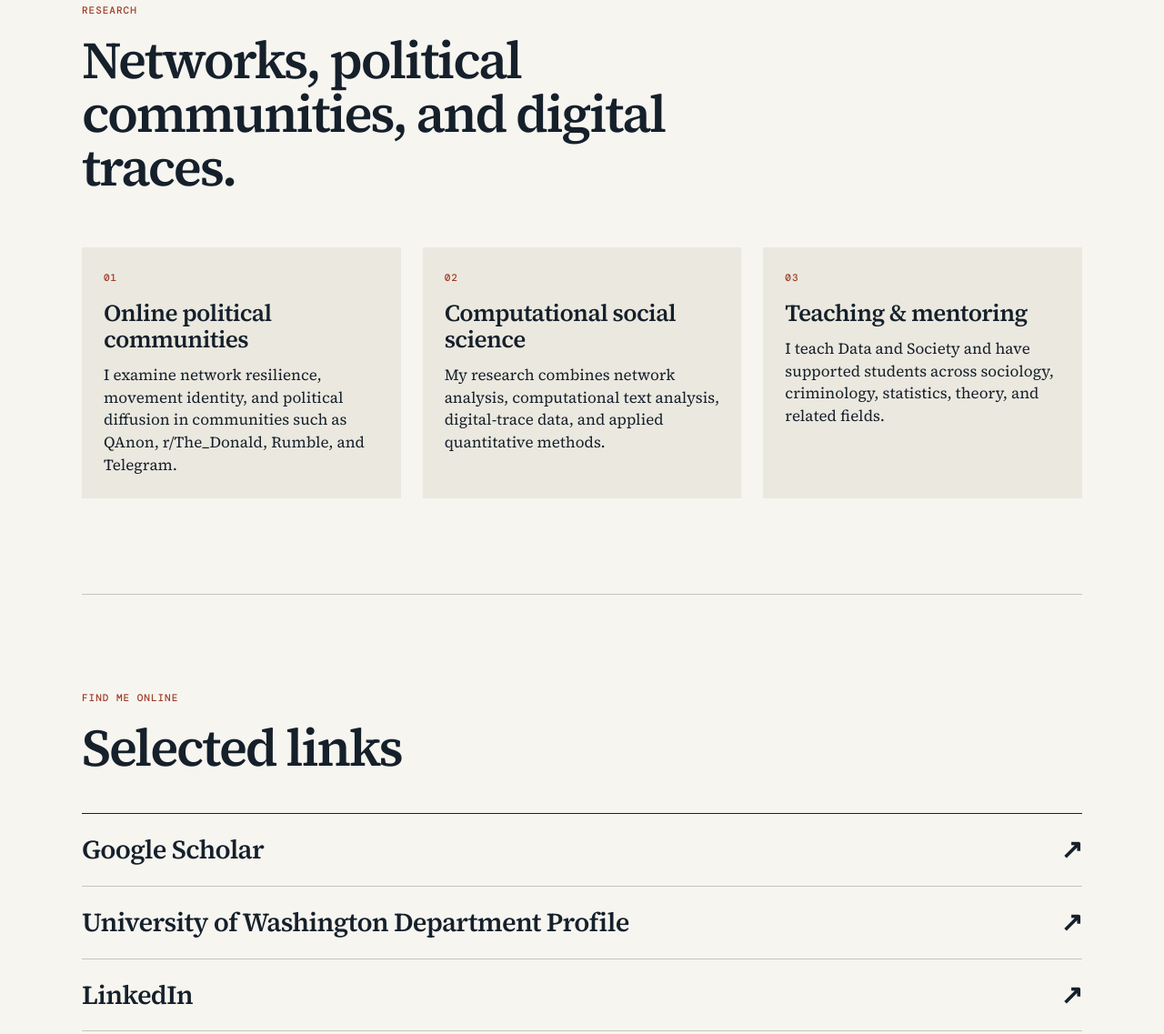
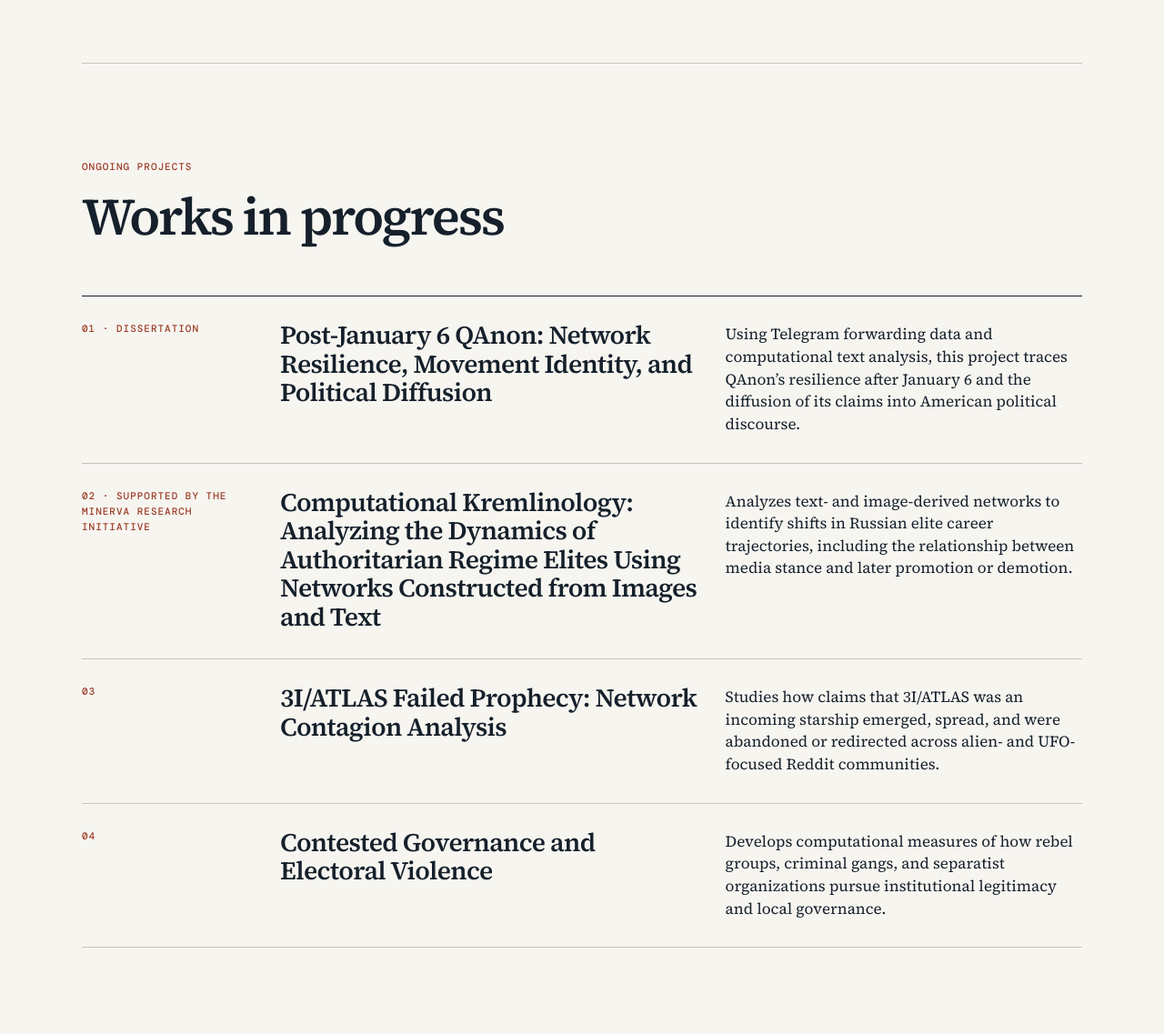
Before and after one commit to brownz2015/brownz2015.github.io, a plain HTML site: page index.html in a window 1280 px wide. Shown: the part 1296-2433 px from the top of the page at 91% size. Drawn offline with nearby package versions, Linux system fonts and the light colour scheme.

Commit message:
Add files via upload

```diff
--- a/index.html
+++ b/index.html
@@ -12,7 +12,6 @@
   </head>
   <body>
     <header class="site-header">
-      <a class="wordmark" href="#top" aria-label="Zachary Brown home">ZB</a>
       <nav aria-label="Primary navigation">
         <a href="#about">About</a>
         <a href="#research">Research</a>
@@ -31,10 +30,10 @@
         </div>
       </section>
 
-      <section id="about" class="content-section split" aria-labelledby="about-heading">
+      <section id="about" class="content-section split" aria-label="About">
         <div>
           <p class="eyebrow">About</p>
-          <h2 id="about-heading">Social life is increasingly networked.</h2>
+          <img class="about-photo" src="me.jpg" alt="Zachary Brown in graduation regalia outside the University of Washington's Suzzallo Library">
         </div>
         <div class="body-copy">
           <p>I am a Ph.D. candidate in Sociology at the University of Washington, Seattle, where I study social networks, political sociology, social movements, and social media. I expect to complete my degree in Spring 2027.</p>
@@ -44,30 +43,34 @@
 
       <section id="research" class="content-section research" aria-labelledby="research-heading">
         <div class="section-intro">
-          <p class="eyebrow">Research</p>
-          <h2 id="research-heading">Networks, political communities, and digital traces.</h2>
+          <p class="eyebrow">Ongoing projects</p>
+          <h2 id="research-heading">Works in progress</h2>
         </div>
-        <div class="research-grid">
+        <div class="project-list">
           <article>
-            <p class="number">01</p>
-            <h3>Online political communities</h3>
-            <p>I examine network resilience, movement identity, and political diffusion in communities such as QAnon, r/The_Donald, Rumble, and Telegram.</p>
+            <p class="number">01 · Dissertation</p>
+            <h3>Post-January 6 QAnon: Network Resilience, Movement Identity, and Political Diffusion</h3>
+            <p>Using Telegram forwarding data and computational text analysis, this project traces QAnon’s resilience after January 6 and the diffusion of its claims into American political discourse.</p>
           </article>
           <article>
-            <p class="number">02</p>
-            <h3>Computational social science</h3>
-            <p>My research combines network analysis, computational text analysis, digital-trace data, and applied quantitative methods.</p>
+            <p class="number">02 · Supported by the Minerva Research Initiative</p>
+            <h3>Computational Kremlinology: Analyzing the Dynamics of Authoritarian Regime Elites Using Networks Constructed from Images and Text</h3>
+            <p>Analyzes text- and image-derived networks to identify shifts in Russian elite career trajectories, including the relationship between media stance and later promotion or demotion.</p>
           </article>
           <article>
             <p class="number">03</p>
-            <h3>Teaching &amp; mentoring</h3>
-            <p>I teach Data and Society and have supported students across sociology, criminology, statistics, theory, and related fields.</p>
+            <h3>3I/ATLAS Failed Prophecy: Network Contagion Analysis</h3>
+            <p>Studies how claims that 3I/ATLAS was an incoming starship emerged, spread, and were abandoned or redirected across alien- and UFO-focused Reddit communities.</p>
+          </article>
+          <article>
+            <p class="number">04</p>
+            <h3>Contested Governance and Electoral Violence</h3>
+            <p>Develops computational measures of how rebel groups, criminal gangs, and separatist organizations pursue institutional legitimacy and local governance.</p>
           </article>
         </div>
       </section>
 
       <section class="content-section connect" aria-labelledby="connect-heading">
-        <p class="eyebrow">Find me online</p>
         <h2 id="connect-heading">Selected links</h2>
         <div class="link-list">
           <a href="https://scholar.google.com/citations?user=vDK7fuoAAAAJ&amp;hl=en" target="_blank" rel="noopener noreferrer">Google Scholar <span aria-hidden="true">↗</span></a>
--- a/styles.css
+++ b/styles.css
@@ -13,8 +13,7 @@ html { scroll-behavior: smooth; }
 body { margin: 0; background: var(--paper); color: var(--ink); font-family: var(--serif); font-size: 18px; line-height: 1.55; }
 a { color: inherit; }
 .site-header, main, footer { max-width: 1180px; margin: auto; padding-left: 40px; padding-right: 40px; }
-.site-header { display: flex; align-items: center; justify-content: space-between; height: 88px; }
-.wordmark { background: var(--ink); color: var(--paper); display: grid; width: 42px; height: 42px; place-items: center; font-family: var(--sans); font-size: 15px; font-weight: 500; letter-spacing: -1px; text-decoration: none; }
+.site-header { display: flex; align-items: center; justify-content: flex-end; height: 88px; }
 nav { display: flex; gap: 27px; font-family: var(--sans); font-size: 12px; text-transform: uppercase; letter-spacing: .06em; }
 nav a { text-decoration: none; }
 nav a:hover, .text-link:hover, footer a:hover { color: var(--accent); }
@@ -30,13 +29,14 @@ h1 { max-width: 950px; margin-bottom: 14px; font-size: clamp(62px, 10vw, 132px);
 .content-section { padding-top: 105px; padding-bottom: 105px; border-bottom: 1px solid var(--line); }
 .split { display: grid; grid-template-columns: 1fr 1fr; gap: 80px; }
 h2 { margin-bottom: 0; font-size: clamp(34px, 4.5vw, 58px); font-weight: 600; letter-spacing: -.04em; line-height: 1.03; }
+.about-photo { display: block; width: 100%; max-width: 475px; aspect-ratio: 1 / 1; object-fit: cover; object-position: 50% 42%; }
 .body-copy { max-width: 520px; font-size: 21px; }
 .body-copy p + p { margin-top: 22px; }
 .section-intro { max-width: 800px; margin-bottom: 58px; }
-.research-grid { display: grid; grid-template-columns: repeat(3, 1fr); gap: 24px; }
-.research-grid article { min-height: 265px; padding: 25px 24px; background: var(--paper-deep); }
-.research-grid h3 { margin-bottom: 12px; font-size: 26px; font-weight: 600; letter-spacing: -.025em; line-height: 1.12; }
-.research-grid article p:last-child { margin-bottom: 0; font-size: 17px; line-height: 1.45; }
+.project-list { border-top: 1px solid var(--ink); }
+.project-list article { display: grid; grid-template-columns: 190px minmax(250px, 1fr) minmax(240px, .85fr); gap: 28px; padding: 27px 0 30px; border-bottom: 1px solid var(--line); }
+.project-list h3 { margin: 0; font-size: clamp(22px, 2.2vw, 31px); font-weight: 600; letter-spacing: -.025em; line-height: 1.12; }
+.project-list article p:last-child { margin: 2px 0 0; font-size: 17px; line-height: 1.45; }
 .connect h2 { margin-bottom: 42px; }
 .link-list { border-top: 1px solid var(--ink); }
 .link-list a { display: flex; justify-content: space-between; gap: 20px; padding: 17px 0; border-bottom: 1px solid var(--line); font-size: clamp(20px, 2.5vw, 29px); font-weight: 600; letter-spacing: -.025em; text-decoration: none; }
@@ -49,9 +49,9 @@ footer a { text-decoration: none; }
   .site-header { height: 74px; }
   nav { gap: 16px; font-size: 10px; }
   .hero { min-height: 450px; padding-top: 85px; }
-  .split, .research-grid { grid-template-columns: 1fr; gap: 35px; }
+  .split { grid-template-columns: 1fr; gap: 35px; }
   .content-section { padding-top: 70px; padding-bottom: 70px; }
-  .research-grid { gap: 12px; }
-  .research-grid article { min-height: auto; }
+  .project-list article { grid-template-columns: 1fr; gap: 12px; padding: 23px 0; }
+  .project-list article .number { margin-bottom: 0; }
   .body-copy { font-size: 19px; }
 }
```
Also changed, not shown: me.jpg (added).
